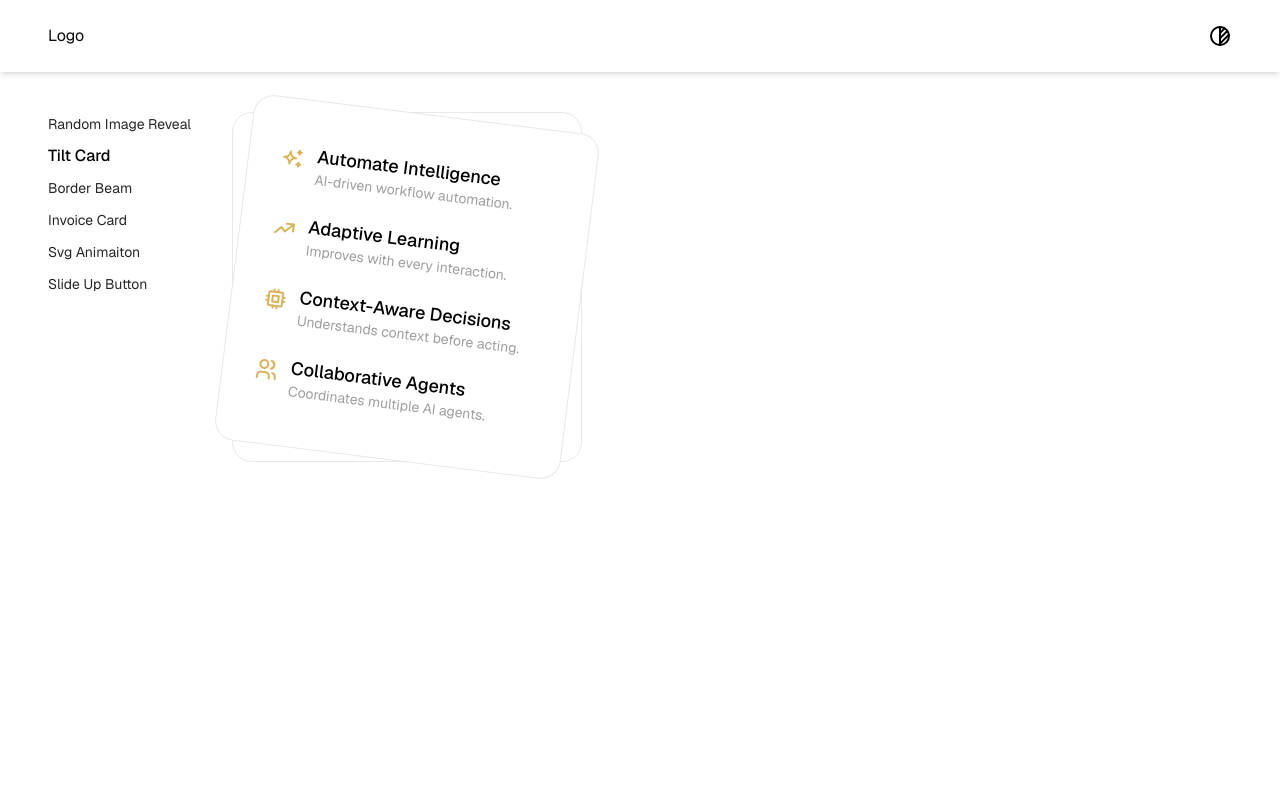
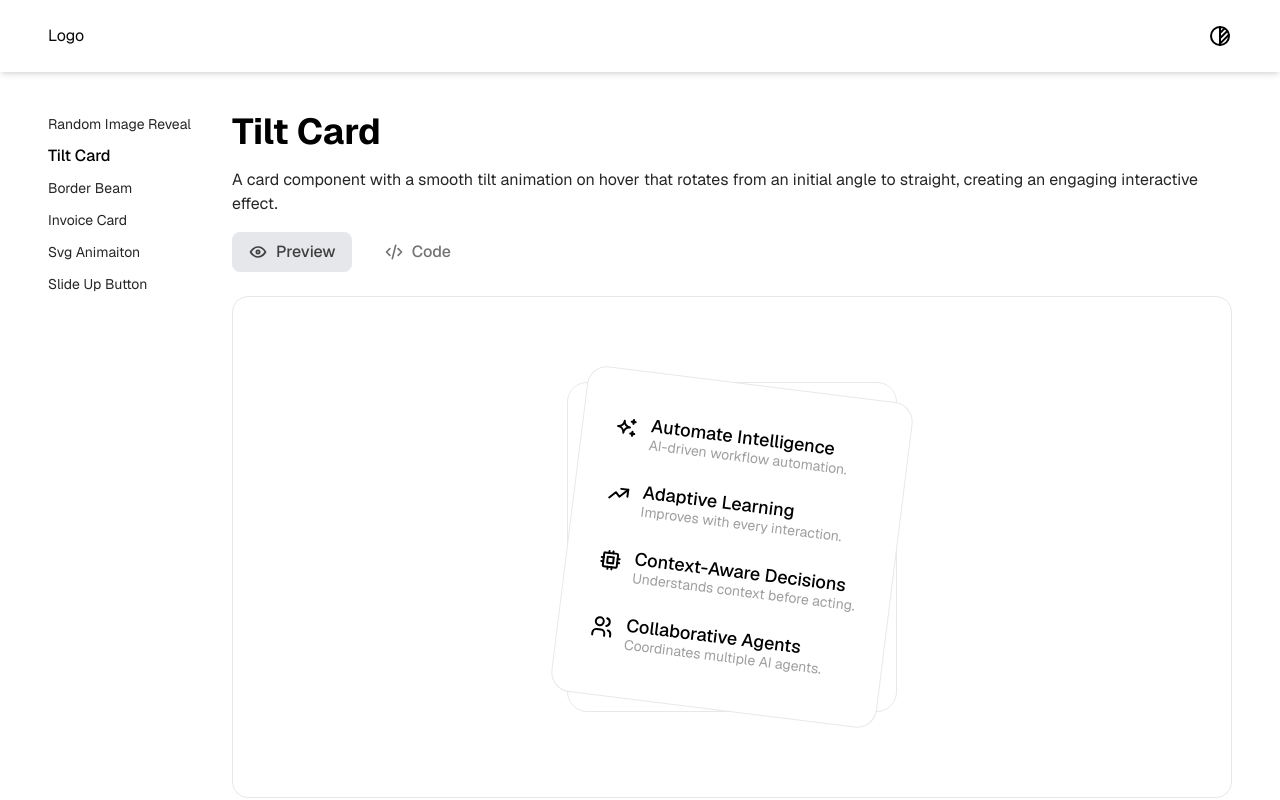
Before and after one commit to amarnathdhumal/chamaacui, a Next.js app: page /components/tilt-card in a window 1280 px wide. Shown: the top 800 px of the page. Built offline with nearby package versions, Linux system fonts and the light colour scheme.

Commit message:
fix: added tilt card demo component and prop explaintation for users

```diff
--- a/app/components/layout.tsx
+++ b/app/components/layout.tsx
@@ -3,9 +3,9 @@ import React from "react";
 
 const ComponentLayout = ({ children }: { children: React.ReactNode }) => {
   return (
-    <div className="flex h-full px-12 ">
+    <div className="flex h-full px-4 md:px-8 lg:px-12 ">
       <div className="mt-28 flex w-full min-w-0 gap-6">
-        <div className="sticky top-28 self-start">
+        <div className="hidden lg:block sticky top-28 self-start">
           <Sidebar />
         </div>
         <div className="flex-1 min-w-0 ">{children}</div>
--- a/app/components/tilt-card/page.tsx
+++ b/app/components/tilt-card/page.tsx
@@ -1,78 +1,110 @@
-"use client";
+import TiltCardDemo from "./tilt-card-demo";
+import fs from "fs";
+import path from "path";
+import ViewArea from "@/components/ui/view-area";
+import { Prism as SyntaxHighlighter } from "react-syntax-highlighter";
+import { oneDark } from "react-syntax-highlighter/dist/esm/styles/prism";
+import CopyButton from "@/components/ui/copy-button";
+import InstallationSection from "@/components/ui/installation-section";
+import PropsTable from "@/components/ui/props-table";
 
-import {
-  IconTrendingUp,
-  IconCpu,
-  IconUsers,
-  IconSparkles,
-} from "@tabler/icons-react";
-import { type Icon } from "@tabler/icons-react";
+// file paths
+const filePath = path.join(
+  process.cwd(),
+  "app/components/tilt-card/tilt-card.tsx"
+);
+const demoFilePath = path.join(
+  process.cwd(),
+  "app/components/tilt-card/tilt-card-demo.tsx"
+);
+const TiltCardSource = fs.readFileSync(filePath, "utf-8");
+const TiltCardDemoSource = fs.readFileSync(demoFilePath, "utf-8");
 
-import { motion } from "motion/react";
+export default function TiltCardPage() {
+  return (
+    <div className="flex flex-col w-full">
+      <ViewArea
+        title="Tilt Card"
+        description="A card component with a smooth tilt animation on hover that rotates from an initial angle to straight, creating an engaging interactive effect."
+        preview={<TiltCardDemo />}
+        code={
+          <div className="relative">
+            <div className="absolute top-4 right-4">
+              <CopyButton text={TiltCardDemoSource} />
+            </div>
+            <SyntaxHighlighter
+              language="tsx"
+              style={oneDark}
+              wrapLongLines={true}
+              customStyle={{
+                margin: 0,
+                padding: "1rem",
+                fontSize: "14px",
+                lineHeight: "1.5",
+                width: "100%",
+                maxWidth: "100%",
+                boxSizing: "border-box",
+                overflow: "auto",
+                scrollbarWidth: "none",
+                msOverflowStyle: "none",
+              }}
+            >
+              {TiltCardDemoSource}
+            </SyntaxHighlighter>
+          </div>
+        }
+      />
 
-interface AiFeature {
-  icon: Icon;
-  title: string;
-  description: string;
-}
+      {/* Installation Section */}
+      <InstallationSection componentSource={TiltCardSource} />
 
-export const aiFeatures: AiFeature[] = [
+      {/* Props Section */}
+      <PropsTable
+        props={[
           {
-    icon: IconSparkles,
-    title: "Automate Intelligence",
-    description: "AI-driven workflow automation.",
+            name: "features",
+            type: "Feature[]",
+            default: "-",
+            description: "Array of feature objects with icon, title, and description. Each feature should have an icon (Icon component), title (string), and description (string)",
+            required: true,
           },
           {
-    icon: IconTrendingUp,
-    title: "Adaptive Learning",
-    description: "Improves with every interaction.",
+            name: "initialRotate",
+            type: "number",
+            default: "7.1",
+            description: "Initial rotation angle in degrees. The card starts at this angle and rotates to hoverRotate on hover",
+            required: false,
           },
           {
-    icon: IconCpu,
-    title: "Context-Aware Decisions",
-    description: "Understands context before acting.",
+            name: "hoverRotate",
+            type: "number",
+            default: "0",
+            description: "Rotation angle in degrees when hovering over the card",
+            required: false,
           },
           {
-    icon: IconUsers,
-    title: "Collaborative Agents",
-    description: "Coordinates multiple AI agents.",
+            name: "duration",
+            type: "number",
+            default: "0.3",
+            description: "Duration of the animation transition in seconds",
+            required: false,
           },
-];
-
-const TiltCard = () => {
-  return (
-
-    <div className="w-[350px] h-[350px] border border-[#E8E8E8] relative rounded-[20px] p-5 bg-white">
-      <motion.div
-        initial={{ rotate: 7.1 }}
-        whileHover={{ rotate: 0 }}
-        transition={{
-          duration: 0.3,
-          type: "spring",
-          stiffness: 100,
-          damping: 5,
-        }}
-        className="absolute inset-0 flex flex-col items- justify-center rounded-[20px] p-8 border border-[#E8E8E8] bg-white gap-8"
-      >
-        {aiFeatures.map((feature, index) => (
-          <div key={index} className="flex flex-row items-start gap-3">
-            <div>
-              <feature.icon className=" size-[24px] text-[#DBB25A]" />
+          {
+            name: "stiffness",
+            type: "number",
+            default: "100",
+            description: "Spring stiffness value. Higher values create a stiffer spring",
+            required: false,
+          },
+          {
+            name: "damping",
+            type: "number",
+            default: "5",
+            description: "Spring damping value. Higher values reduce oscillation",
+            required: false,
+          },
+        ]}
+      />
     </div>
-            <div>
-              <h2 className="text-[18px] leading-[15px] tracking-[0em] text-black mb-2 font-medium">
-                {feature.title}
-              </h2>
-              <p className="text-[14px] leading-[16px] tracking-[0em] text-[#9E9E9E]">
-                {feature.description}
-              </p>
-            </div>
-          </div>
-        ))}
-      </motion.div>
-    </div>
-
   );
-};
-
-export default TiltCard;
+}
--- /dev/null
+++ b/app/components/tilt-card/tilt-card-demo.tsx
@@ -0,0 +1,38 @@
+"use client";
+
+import TiltCard from "./tilt-card";
+import {
+    IconTrendingUp,
+    IconCpu,
+    IconUsers,
+    IconSparkles,
+} from "@tabler/icons-react";
+
+export default function TiltCardDemo() {
+    return (
+        <TiltCard
+            features={[
+                {
+                    icon: IconSparkles,
+                    title: "Automate Intelligence",
+                    description: "AI-driven workflow automation.",
+                },
+                {
+                    icon: IconTrendingUp,
+                    title: "Adaptive Learning",
+                    description: "Improves with every interaction.",
+                },
+                {
+                    icon: IconCpu,
+                    title: "Context-Aware Decisions",
+                    description: "Understands context before acting.",
+                },
+                {
+                    icon: IconUsers,
+                    title: "Collaborative Agents",
+                    description: "Coordinates multiple AI agents.",
+                },
+            ]}
+        />
+    );
+}
--- /dev/null
+++ b/app/components/tilt-card/tilt-card.tsx
@@ -0,0 +1,65 @@
+"use client";
+
+import { type Icon } from "@tabler/icons-react";
+
+import { motion } from "motion/react";
+
+interface Feature {
+    icon: Icon;
+    title: string;
+    description: string;
+}
+
+interface TiltCardProps {
+    features: Feature[];
+    initialRotate?: number;
+    hoverRotate?: number;
+    duration?: number;
+    stiffness?: number;
+    damping?: number;
+}
+
+const TiltCard = ({
+    features,
+    initialRotate = 7.1,
+    hoverRotate = 0,
+    duration = 0.3,
+    stiffness = 100,
+    damping = 5,
+}: TiltCardProps) => {
+    return (
+        <div className="flex md:h-[500px] justify-center items-center">
+            <div className="max-w-[280px] md:max-w-[330px] w-full  h-full max-h-[285px]  md:max-h-[330px]  border border-[#E8E8E8] dark:border-white/10 relative rounded-[20px] p-5 bg-white dark:bg-neutral-800">
+                <motion.div
+                    initial={{ rotate: initialRotate }}
+                    whileHover={{ rotate: hoverRotate }}
+                    transition={{
+                        duration: duration,
+                        type: "spring",
+                        stiffness: stiffness,
+                        damping: damping,
+                    }}
+                    className="absolute inset-0 flex flex-col items- justify-center rounded-[15px] md:rounded-[20px] md:p-8 p-4 border border-[#E8E8E8] dark:border-white/10 bg-white dark:bg-neutral-800 md:gap-8 gap-6"
+                >
+                    {features.map((feature, index) => (
+                        <div key={index} className="flex flex-row items-start gap-2 md:gap-3">
+                            <div>
+                                <feature.icon className=" md:size-[24px] size-[16px] text-black dark:text-white" />
+                            </div>
+                            <div>
+                                <h2 className="md:text-[18px] text-[16px] leading-[15px] tracking-[0em] text-black dark:text-white mb-1 font-medium">
+                                    {feature.title}
+                                </h2>
+                                <p className="text-[14px] leading-[16px] tracking-[0em] text-[#9E9E9E] dark:text-white/50">
+                                    {feature.description}
+                                </p>
+                            </div>
+                        </div>
+                    ))}
+                </motion.div>
+            </div>
+        </div>
+    );
+};
+
+export default TiltCard;
--- a/app/components/reveal-emoji/installation-section.tsx
+++ b/components/ui/installation-section.tsx
@@ -22,8 +22,8 @@ const packageManagers: { name: PackageManager; command: string }[] = [
 export default function InstallationSection({
     componentSource,
 }: InstallationSectionProps) {
-    const [activePm, setActivePm] = useState<PackageManager>("bun");
-    const activeCommand = packageManagers.find((pm) => pm.name === activePm)?.command || "bun add motion";
+    const [activePm, setActivePm] = useState<PackageManager>("npm");
+    const activeCommand = packageManagers.find((pm) => pm.name === activePm)?.command || "npm install motion";
 
     return (
         <div className="mb-8">
--- a/components/ui/view-area.tsx
+++ b/components/ui/view-area.tsx
@@ -17,7 +17,7 @@ const ViewArea = ({
   const [activeTab, setActiveTab] = useState<"preview" | "code">("preview");
 
   return (
-    <div className="flex flex-col w-full h-full mb-12 min-w-0 hide-scrollbar">
+    <div className="flex flex-col w-full h-full mb-12 min-w-0 hide-scrollbar ">
       <h1 className="text-4xl font-bold text-black dark:text-white">{title}</h1>
       <p className="text-base text-neutral-800 dark:text-gray-400 my-4">
         {description}
@@ -36,11 +36,11 @@ const ViewArea = ({
           icon={<IconCode className="size-5" />}
         />
       </div>
-      <div className="border border-gray-200 dark:border-neutral-800 rounded-[16px] overflow-hidden w-full">
+      <div className="border border-gray-200 dark:border-neutral-800 rounded-[16px] overflow-hidden w-full ">
         {activeTab === "preview" ? (
           <div
             ref={scrollContainerRef}
-            className={cn("overflow-y-auto hide-scrollbar", className)}
+            className={cn("overflow-y-auto hide-scrollbar px-4", className)}
           >
             {preview}
           </div>
--- a/lib/data.ts
+++ b/lib/data.ts
@@ -3,7 +3,7 @@ import { SidebarDataTypes } from "./types";
 export const sidebarData: SidebarDataTypes[] = [
   {
     componentName: "Random Image Reveal",
-    link: "/reveal-emoji",
+    link: "/random-image-reveal",
   },
 
   {
```
Also changed, not shown: app/components/random-image-reveal/page.tsx (renamed from app/components/reveal-emoji/page.tsx, +4 -4 lines), app/components/random-image-reveal/reveal-card-demo.tsx (renamed from app/components/reveal-emoji/reveal-card-demo.tsx), app/components/random-image-reveal/reveal-card.tsx (renamed from app/components/reveal-emoji/reveal-card.tsx), components/ui/props-table.tsx (renamed from app/components/reveal-emoji/props-table.tsx). Lines whose indentation alone changed are shown as unchanged.
